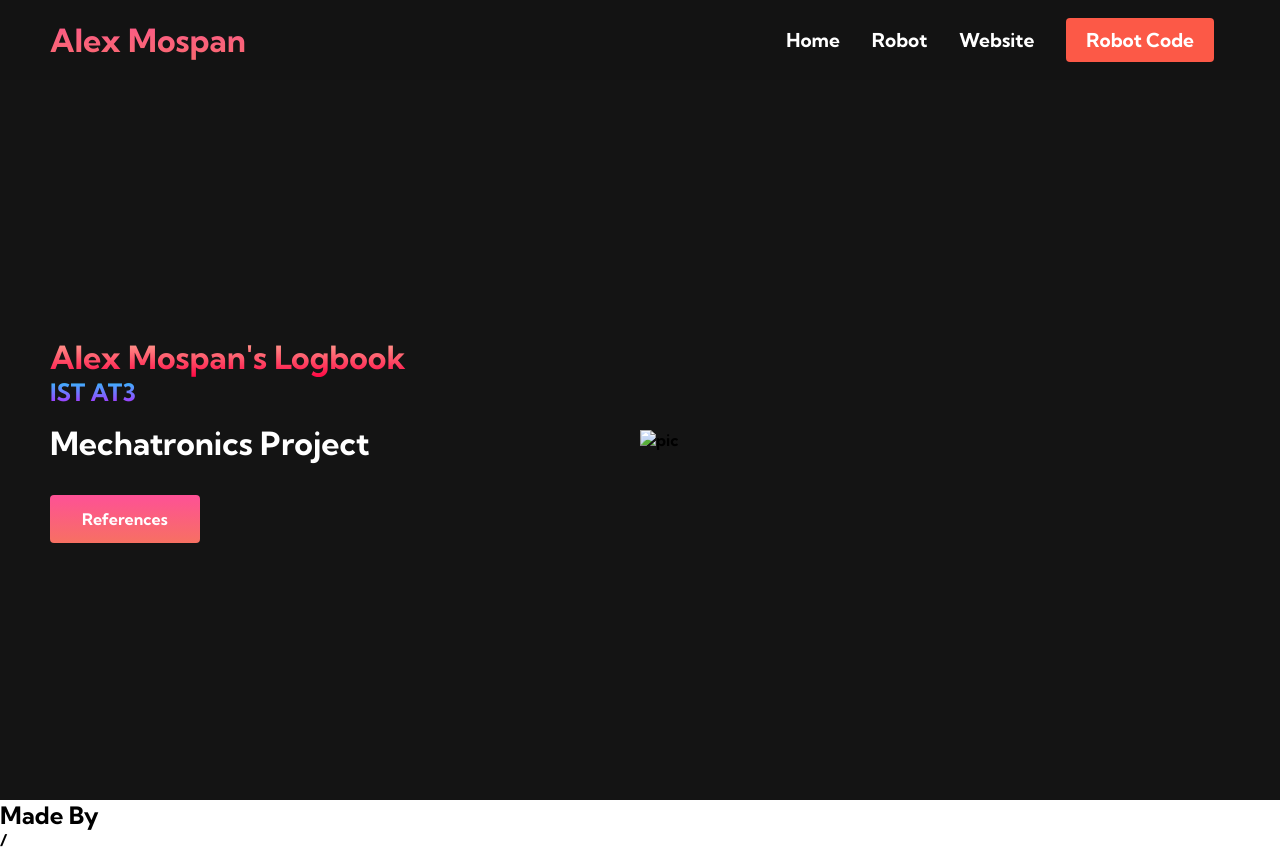
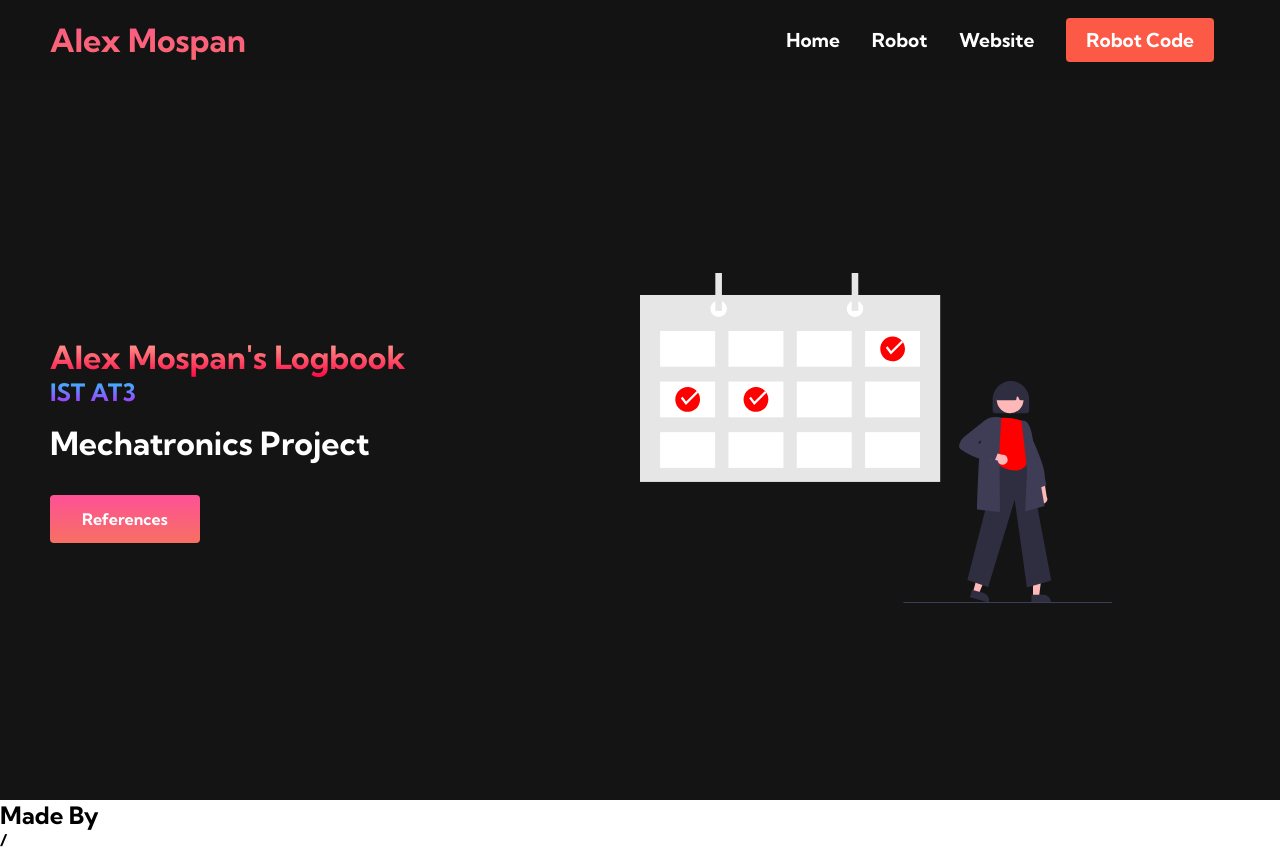
Before and after one commit to theminecraftserverv/AT3-Website, a plain HTML site: page index.html in a window 1280 px wide. Drawn offline with Linux system fonts and the light colour scheme.

Commit message:
Update index.html

```diff
--- a/index.html
+++ b/index.html
@@ -57,7 +57,7 @@
                     <button class="main__btn"><a href="References.html">References</a></button>
                 </div>
                 <div class="main__image--contianer">
-                    <img src="images/calendar.svg" alt="pic" id="main__img">
+                    <img src="calendar.svg" alt="pic" id="main__img">
                 </div>
             </div>
          </div>
```
